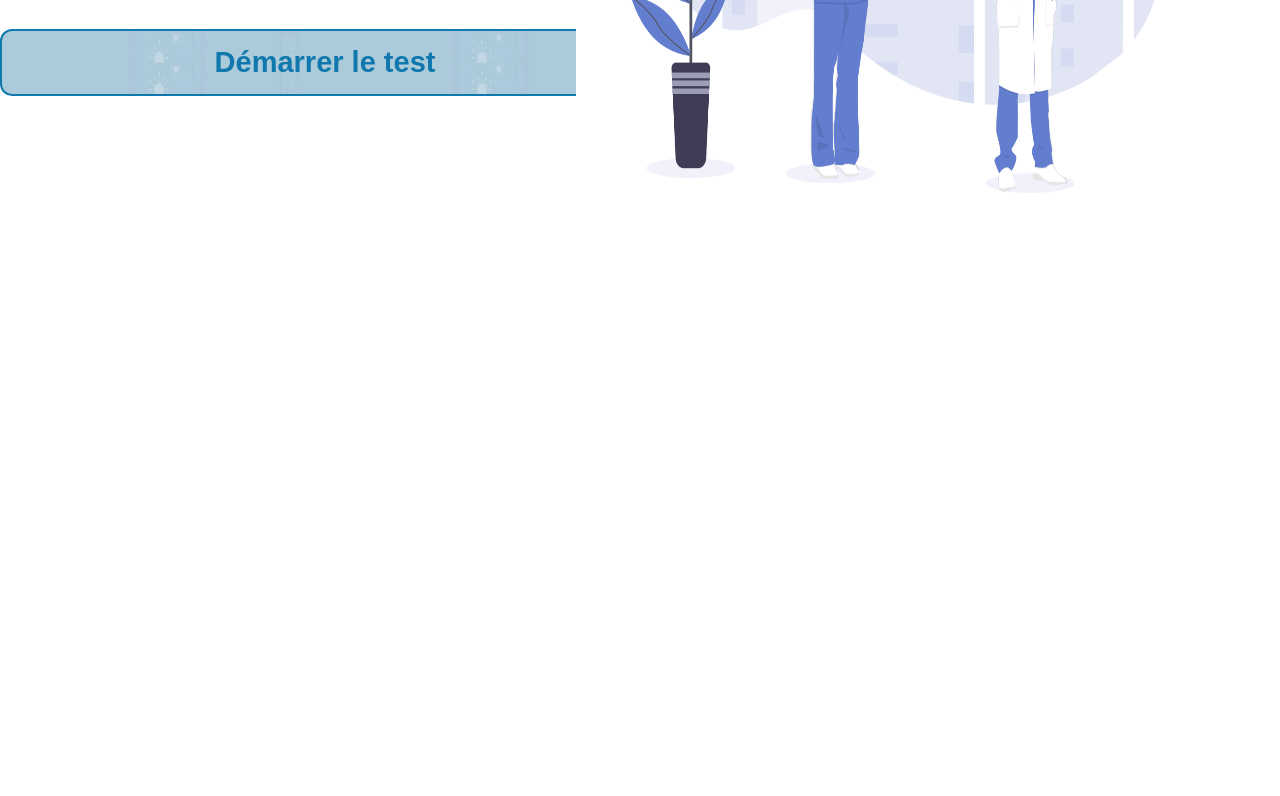
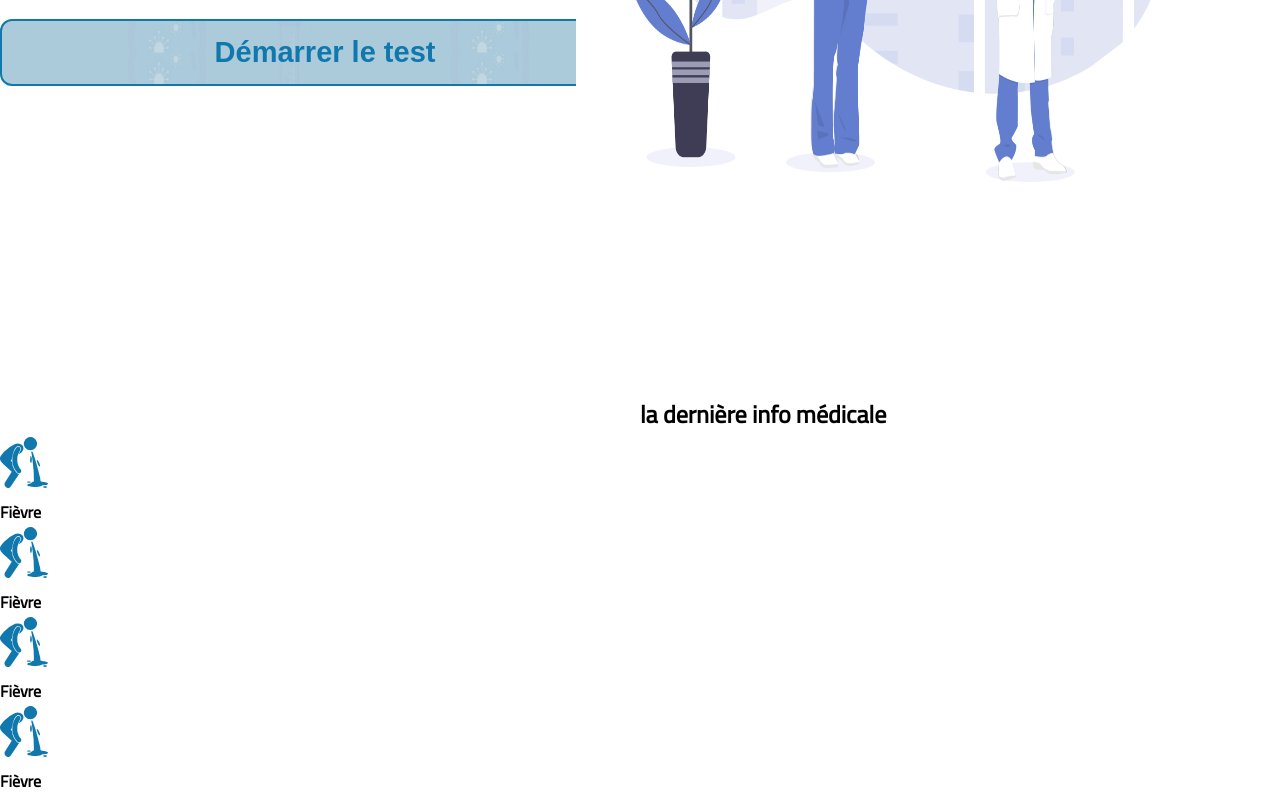
Before and after one commit to Zineb112/Corona-project, a website: page Starter-file/app/index.html in a window 1280 px wide. Shown: the part 669-1465 px from the top of the page. Before the commit the page ends 1110 px from the top, so only its background shows below. Drawn offline with Linux system fonts and the light colour scheme.

Commit message:
section 2 try3

```diff
--- a/Starter-file/app/index.html
+++ b/Starter-file/app/index.html
@@ -43,8 +43,43 @@
       <button class="button">Démarrer le test</button>
     </div>
     <div class="section2">
-      <img class="section2__image" src="image/doctors.png" alt="emoji">
+      <img class="section2__image" src="image/doctors.png">
     </div>
+
+</section>
+<section class="symptômes">
+  <h1 class="titl7">la dernière info médicale</h1>
+  <div class="Symp">
+    <div class="icons">
+      <div class="icon1">
+        <img src="image/ico8.svg">
+        <h4>Fièvre</h4>
+      </div>
+    </div>
+
+    <div class="icons">
+      <div class="icon2">
+        <img src="image/ico8.svg">
+        <h4>Fièvre</h4>
+      </div>
+    </div>
+
+    <div class="icons">
+      <div class="icon3">
+        <img src="image/ico8.svg">
+        <h4>Fièvre</h4>
+      </div>
+    </div>
+
+    <div class="icons">
+      <div class="icon4">
+        <img src="image/ico8.svg">
+        <h4>Fièvre</h4>
+      </div>
+    </div>
+
+
+  </div>
 
 </section>
 
--- a/Starter-file/app/sass/_header.scss
+++ b/Starter-file/app/sass/_header.scss
@@ -34,13 +34,12 @@ ul{
   .Action1{
       color: $color-black;
       margin-left: 900%;
+      margin-bottom: 0%;
 
   }
 
   .logo{
       margin-left: 40%;
-
-
   }
   /*NavBar End */
 
@@ -52,7 +51,7 @@ ul{
       background-color: $color-yellow;
       font-size: 2.5vh;
       padding-bottom: 2%;
-      padding-top: 1%;
+      padding-top: 0.2%;
   }
  h2{
      color: $color-blue;
```
Also changed, not shown: Starter-file/app/css/style.css.
